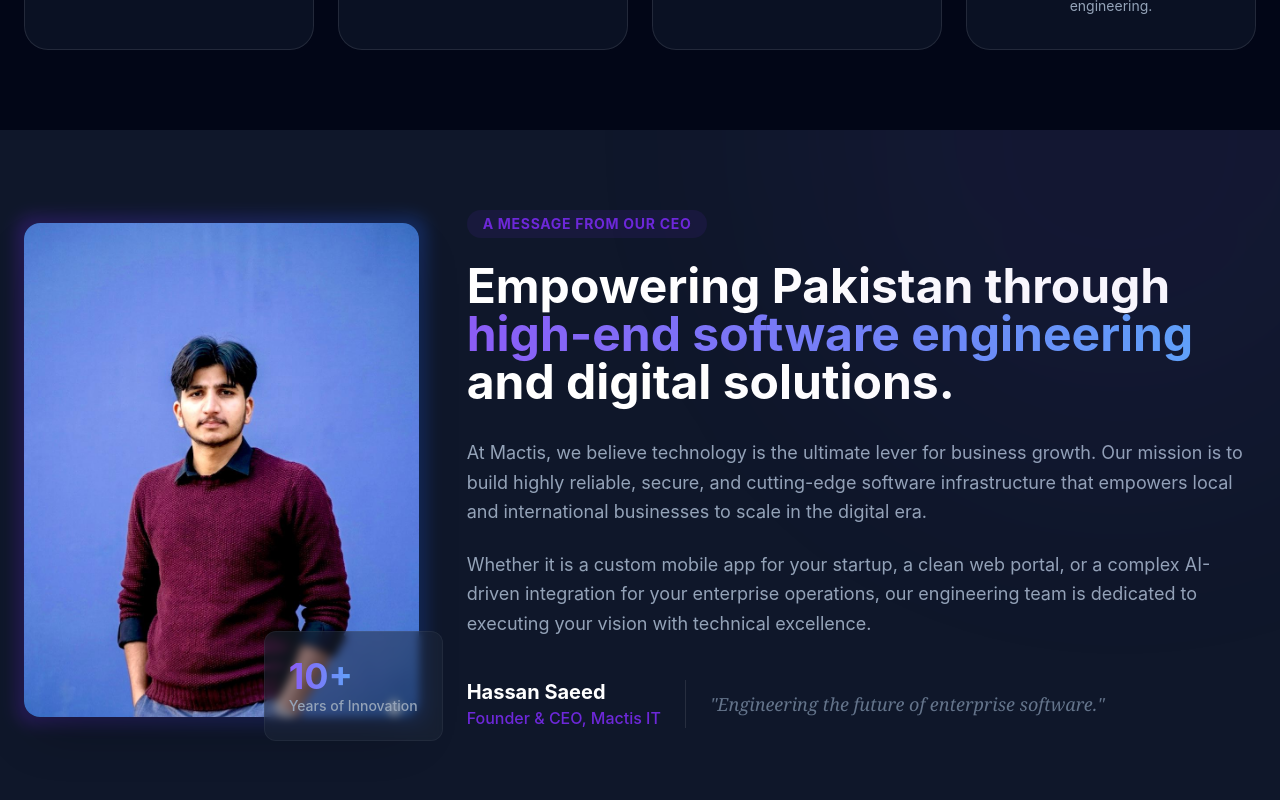
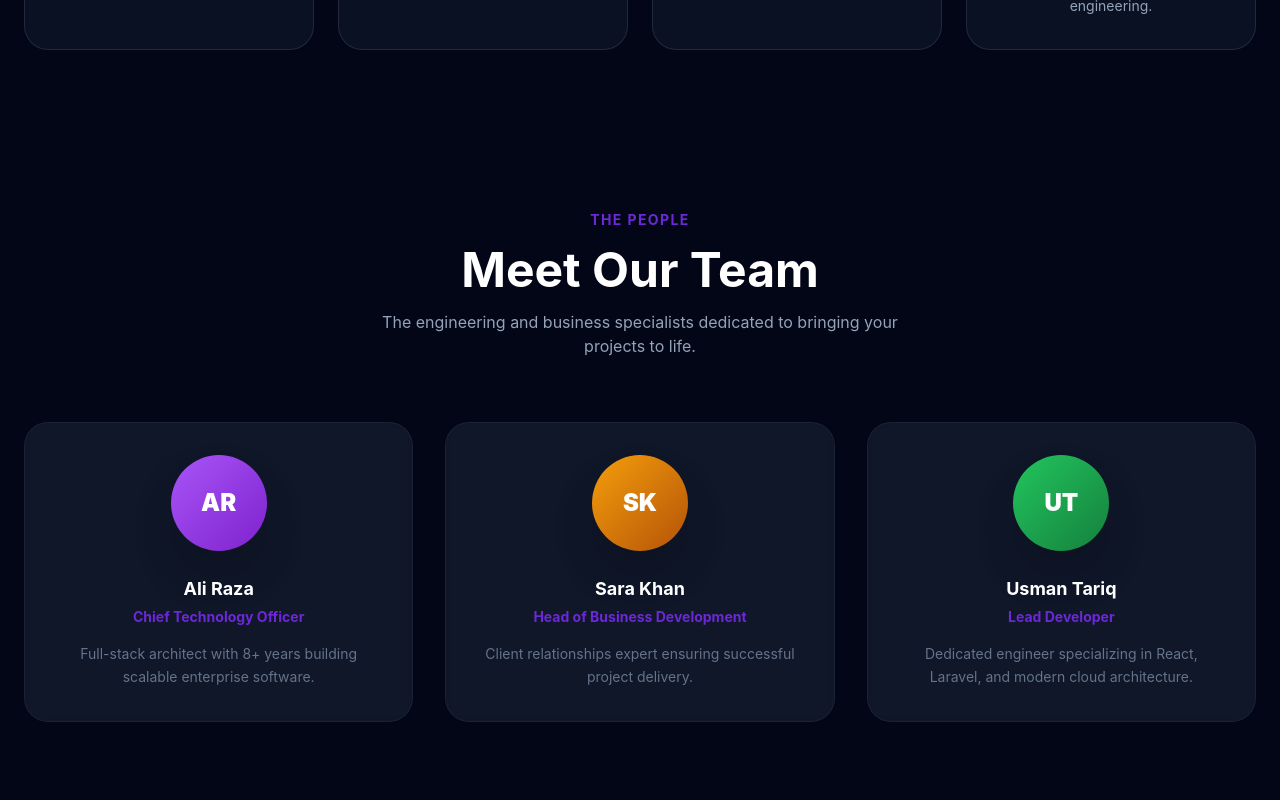
Before and after one commit to Hassansaeedd/mactis-it-services, a React (Vite) app: page /about in a window 1280 px wide. Shown: the part 1500-2300 px from the top of the page. Built offline with nearby package versions, Linux system fonts and the light colour scheme.

Commit message:
Remove CEO picture, name, and founder references from Home and About pages

```diff
--- a/src/pages/About.tsx
+++ b/src/pages/About.tsx
@@ -1,10 +1,9 @@
 import React from 'react';
 import { Link } from 'react-router-dom';
 import { Target, Eye, Heart, Zap, Award, Users, MessageCircle } from 'lucide-react';
-import CEOSection from '../components/CEOSection';
+
 
 const teamMembers = [
-  { name: 'Hassan Saeed', role: 'Founder & CEO', avatar: 'HS', color: 'from-primary to-blue-600', bio: 'Visionary leader driving Mactis forward with a passion for tech and innovation.' },
   { name: 'Ali Raza', role: 'Chief Technology Officer', avatar: 'AR', color: 'from-purple-500 to-purple-700', bio: 'Full-stack architect with 8+ years building scalable enterprise software.' },
   { name: 'Sara Khan', role: 'Head of Business Development', avatar: 'SK', color: 'from-amber-500 to-amber-700', bio: 'Client relationships expert ensuring successful project delivery.' },
   { name: 'Usman Tariq', role: 'Lead Developer', avatar: 'UT', color: 'from-green-500 to-green-700', bio: 'Dedicated engineer specializing in React, Laravel, and modern cloud architecture.' },
@@ -87,8 +86,7 @@
         </div>
       </section>
 
-      {/* CEO Section */}
-      <CEOSection />
+
 
       {/* Team */}
       <section className="py-20 bg-dark">
@@ -98,7 +96,7 @@
             <h2 className="text-3xl md:text-5xl font-bold text-white">Meet Our Team</h2>
             <p className="text-slate-400 mt-4 max-w-xl mx-auto">The engineering and business specialists dedicated to bringing your projects to life.</p>
           </div>
-          <div className="grid grid-cols-1 sm:grid-cols-2 lg:grid-cols-4 gap-8">
+          <div className="grid grid-cols-1 sm:grid-cols-2 lg:grid-cols-3 gap-8">
             {teamMembers.map((member) => (
               <div key={member.name} className="glass-card p-8 rounded-3xl border border-white/5 hover:border-white/10 transition-all duration-300 hover:-translate-y-2 text-center group">
                 <div className={`h-24 w-24 rounded-full bg-gradient-to-br ${member.color} flex items-center justify-center mx-auto mb-6 text-white font-black text-2xl shadow-2xl group-hover:scale-105 transition-transform`}>
--- a/src/pages/Home.tsx
+++ b/src/pages/Home.tsx
@@ -1,10 +1,9 @@
 import React from 'react';
 import { Link } from 'react-router-dom';
 import { ArrowRight, MessageCircle, Code, ShieldCheck, Cpu } from 'lucide-react';
+import TestimonialsSection from '../components/TestimonialsSection';
 import ServicesSection from '../components/ServicesSection';
 import StatsSection from '../components/StatsSection';
-import CEOSection from '../components/CEOSection';
-import TestimonialsSection from '../components/TestimonialsSection';
 
 const Home: React.FC = () => {
   return (
@@ -94,8 +93,7 @@
       {/* 4. Stats Counters */}
       <StatsSection />
 
-      {/* 5. CEO Perspective */}
-      <CEOSection />
+
 
       {/* 6. Client Testimonials */}
       <TestimonialsSection />
```
